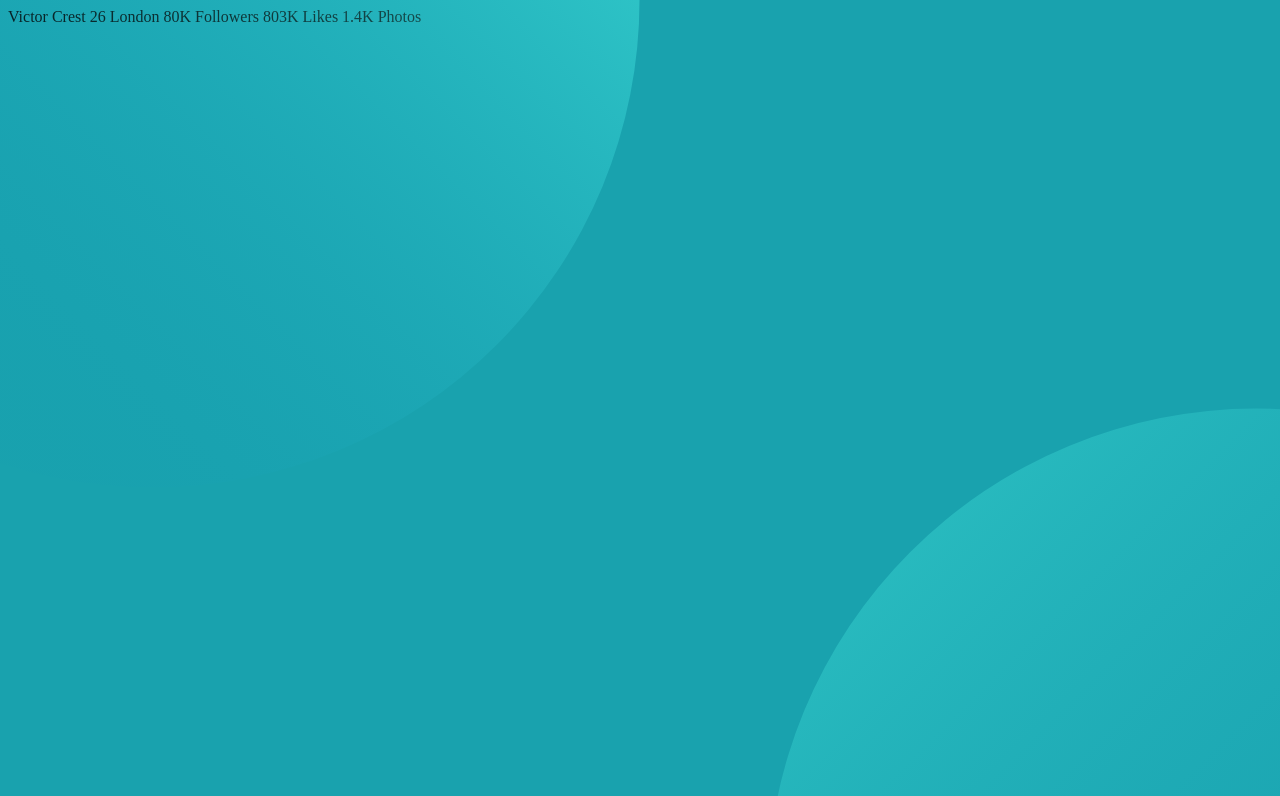
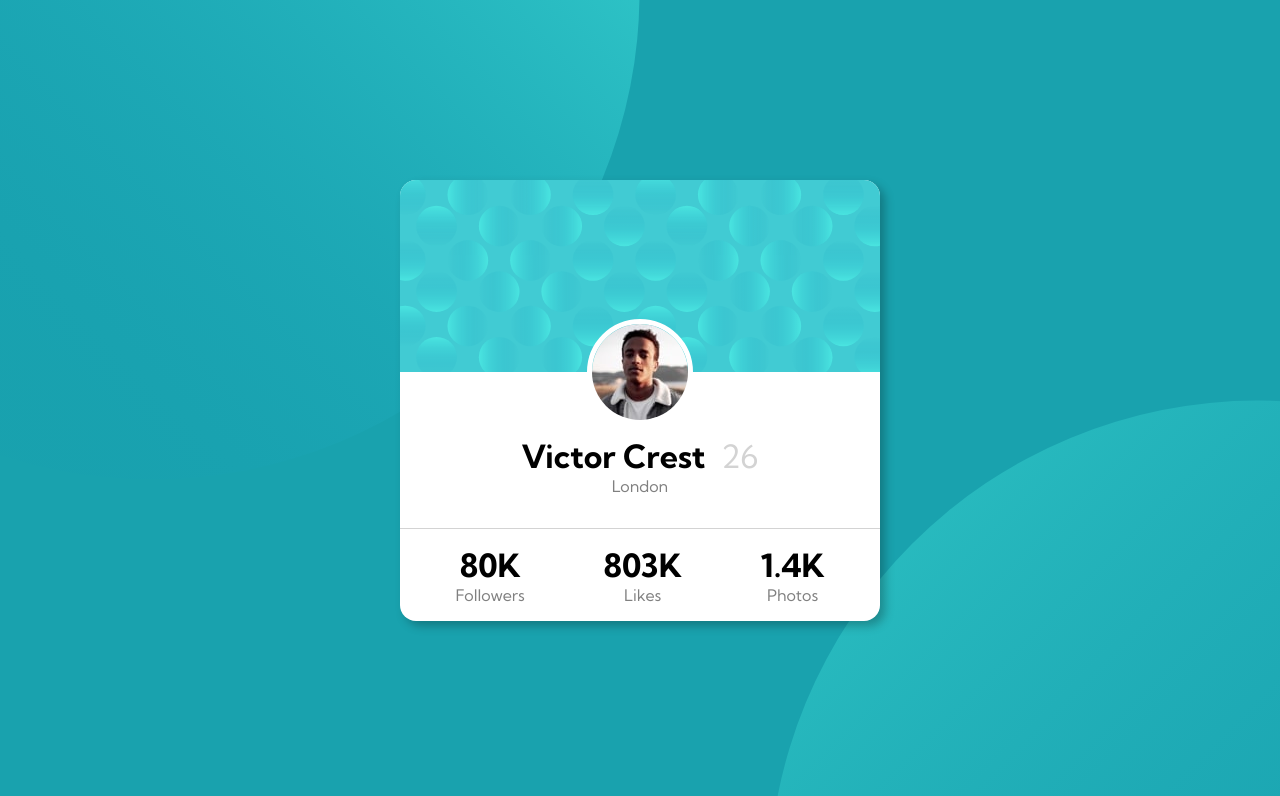
Before and after one commit to chowjiaming/profile-card-component-main, a plain HTML site: page index.html in a window 1280 px wide. Shown: the top 796 px of the page. Drawn offline with Linux system fonts and the light colour scheme.

Commit message:
added styling

```diff
--- a/index.html
+++ b/index.html
@@ -1,30 +1,59 @@
 <!DOCTYPE html>
 <html lang="en">
   <head>
-  <meta charset="UTF-8">
-  <meta name="viewport" content="width=device-width, initial-scale=1.0"> <!-- displays site properly based on user's device -->
+    <meta charset="UTF-8" />
+    <meta name="viewport" content="width=device-width, initial-scale=1.0" />
+    <!-- displays site properly based on user's device -->
 
-  <link rel="icon" type="image/png" sizes="32x32" href="./images/favicon-32x32.png">
+    <link
+      rel="icon"
+      type="image/png"
+      sizes="32x32"
+      href="./images/favicon-32x32.png"
+    />
 
     <title>Frontend Mentor | Profile card component</title>
-
-  <link rel="stylesheet" href="styles.css">
+    <link rel="preconnect" href="https://fonts.googleapis.com" />
+    <link rel="preconnect" href="https://fonts.gstatic.com" crossorigin />
+    <link
+      href="https://fonts.googleapis.com/css2?family=Kumbh+Sans:wght@400;700&display=swap"
+      rel="stylesheet"
+    />
+    <link rel="stylesheet" href="styles.css" />
   </head>
   <body>
-  <div class="main-card">
-    Victor Crest
-    26
-    London
-
-    80K
-    Followers
-
-    803K
-    Likes
-
-    1.4K
-    Photos
+    <div class="card">
+      <img
+        src="images/bg-pattern-card.svg"
+        alt="banner-image"
+        class="card__banner"
+      />
+      <div class="card__body">
+        <img
+          src="images/image-victor.jpg"
+          alt="profile-picture"
+          class="card__profile-picture"
+        />
+        <div class="card__title">
+          <h1 class="card__name">Victor Crest</h1>
+          <h1 class="card__age">26</h1>
         </div>
-
+        <p class="card__location">London</p>
+      </div>
+      <div class="card__footer">
+        <div class="card__followers">
+          <h1 class="followers__numbers">80K</h1>
+          <p class="followers">Followers</p>
+        </div>
+        <div class="card__likes">
+          <h1 class="likes__numbers">803K</h1>
+          <p class="likes">Likes</p>
+        </div>
+        <div class="card__photos">
+          <h1 class="photos__numbers">1.4K</h1>
+          <p class="photos">Photos</p>
+        </div>
+      </div>
+    </div>
   </body>
 </html>
--- a/styles.css
+++ b/styles.css
@@ -5,13 +5,20 @@
 *,
 ::before,
 ::after {
+  margin: 0;
+  padding: 0;
   box-sizing: inherit;
 }
 
 body {
   min-height: 100vh;
   background-color: hsl(185, 75%, 39%);
+  font-family: "Kumbh Sans", sans-serif;
+  display: flex;
+  align-items: center;
+  justify-content: center;
   position: relative;
+  padding: 2em;
 }
 
 body::before {
@@ -39,3 +46,66 @@ body::after {
   background-repeat: no-repeat;
   /* background-position: right bottom; */
 }
+
+.card {
+  /* min-width: 25%; */
+  width: 30em;
+  border-radius: 1em;
+  z-index: 1;
+  background-color: white;
+  box-shadow: 5px 5px 10px rgb(0, 0, 0, 0.25);
+}
+
+.card__body {
+  text-align: center;
+  padding-top: 4em;
+  position: relative;
+  padding-bottom: 2em;
+  border-bottom: solid 1px lightgray;
+}
+
+.card__banner {
+  border-top-left-radius: 1em;
+  border-top-right-radius: 1em;
+  display: block;
+  width: 100%;
+}
+
+.card__profile-picture {
+  border-radius: 50%;
+  border: solid 5px white;
+  position: absolute;
+  top: 0;
+  left: 50%;
+  transform: translate(-50%, -50%);
+}
+
+.card__title {
+  display: flex;
+  align-items: center;
+  justify-content: center;
+}
+
+.card__age {
+  font-weight: 400;
+  color: lightgray;
+  padding-left: 0.5em;
+}
+
+.card__location {
+  color: grey;
+}
+
+.card__footer {
+  padding: 1em;
+  display: flex;
+  text-align: center;
+  justify-content: space-around;
+}
+
+.followers,
+.likes,
+.photos {
+  font-weight: 400;
+  color: grey;
+}
```
Lines whose indentation alone changed are shown as unchanged.
